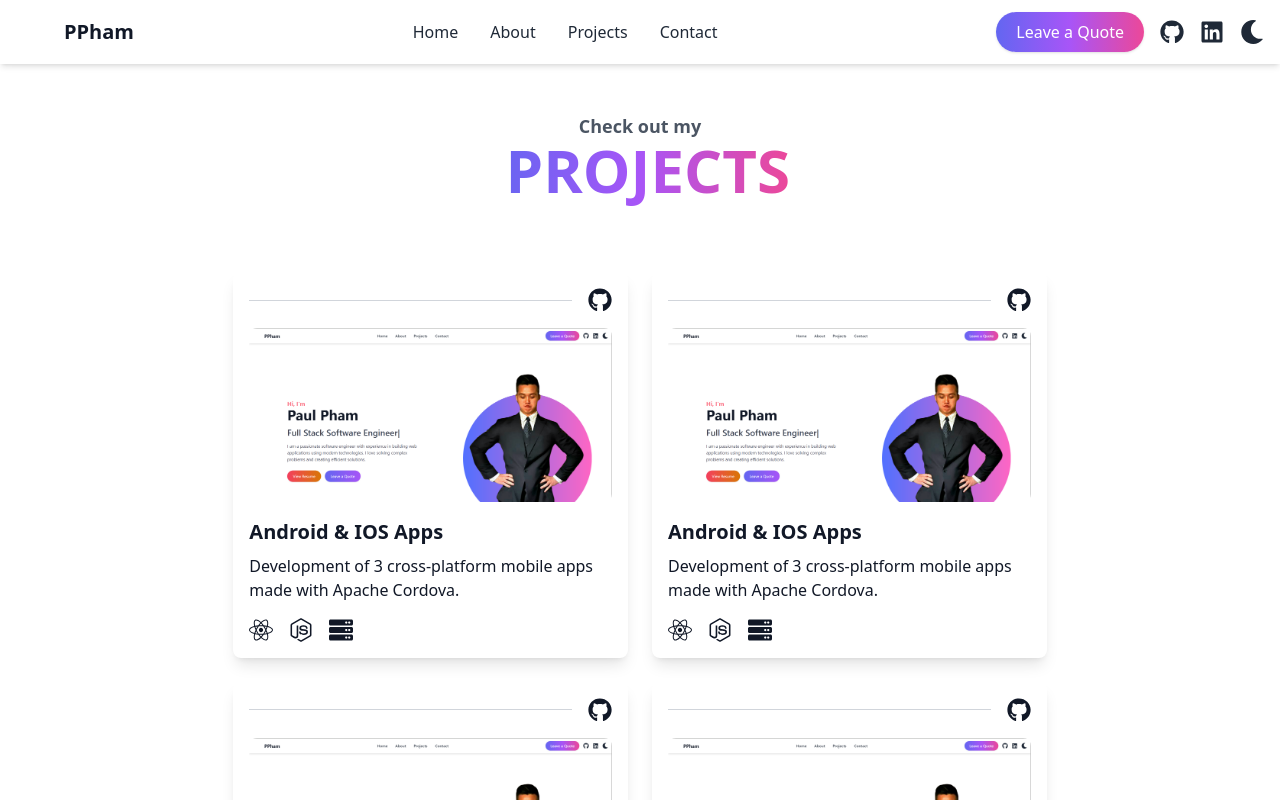
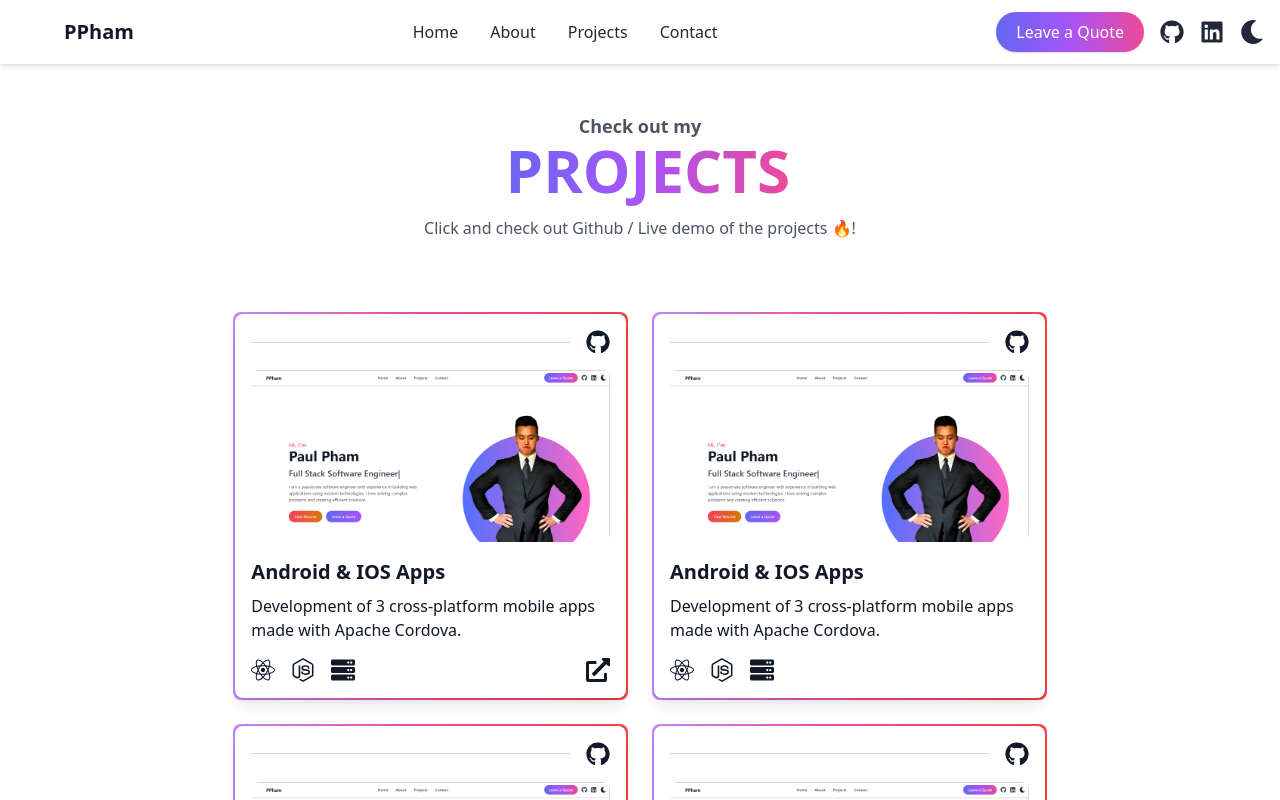
Before and after one commit to PaulP1406/Personal-portfolio, a React (Create React App) app in the folder client/: page /projects in a window 1280 px wide. Shown: the top 800 px of the page. Built offline with nearby package versions, Linux system fonts and the light colour scheme.

Commit message:
Prject card live demo icon added, border and hovering effect

```diff
--- a/client/src/Components/ProjectCard.js
+++ b/client/src/Components/ProjectCard.js
@@ -1,7 +1,7 @@
 import React, { useRef } from 'react';
-import { FaGithub } from 'react-icons/fa'; // Importing GitHub icon from react-icons
+import { FaGithub, FaExternalLinkAlt } from 'react-icons/fa'; // Importing GitHub and external link icons from react-icons
 
-const ProjectCard = ({ title, description, imageUrl, techStack, techIconMap, githubLink }) => {
+const ProjectCard = ({ title, description, imageUrl, techStack, techIconMap, githubLink, liveDemoLink }) => {
     const githubIconRef = useRef(null);
 
     const handleCardClick = (e) => {
@@ -14,9 +14,10 @@ const ProjectCard = ({ title, description, imageUrl, techStack, techIconMap, git
     };
 
     return (
+        <div className="relative p-0.5 bg-gradient-to-r from-purple-400 via-pink-500 to-red-500 rounded-lg transition-transform duration-300 hover:scale-105">
             <div
                 onClick={handleCardClick}
-            className="relative group rounded-lg overflow-hidden transition-all duration-300 cursor-pointer p-4 bg-white text-gray-900 shadow-lg dark:bg-gray-900 dark:text-white dark:border-2 dark:border-gradient-to-r dark:from-purple-400 dark:via-pink-500 dark:to-red-500"
+                className="relative group rounded-lg overflow-hidden cursor-pointer p-4 bg-white text-gray-900 shadow-lg dark:bg-gray-900 dark:text-white"
             >
                 {/* Line with GitHub Icon */}
                 <div className="flex items-center justify-between mb-4">
@@ -49,6 +50,21 @@ const ProjectCard = ({ title, description, imageUrl, techStack, techIconMap, git
                         </span>
                     ))}
                 </div>
+
+                {/* Live Demo Link */}
+                {liveDemoLink && (
+                    <div className="absolute bottom-4 right-4">
+                        <a
+                            href={liveDemoLink}
+                            target="_blank"
+                            rel="noopener noreferrer"
+                            className="text-2xl hover:text-gray-400 transition-colors duration-300"
+                        >
+                            <FaExternalLinkAlt />
+                        </a>
+                    </div>
+                )}
+            </div>
         </div>
     );
 };
--- a/client/src/Pages/Project.js
+++ b/client/src/Pages/Project.js
@@ -19,6 +19,7 @@ const Projects = () => {
                         &nbsp;PROJECTS
                     </span>
                 </h1>
+                <p className="mb-8 text-gray-600 dark:text-gray-300 text-center lg:text-center pt-4">Click and check out Github / Live demo of the projects 🔥!</p>
             </div>
             <div className="container mx-auto p-6 grid grid-cols-1 lg:grid-cols-6 gap-6">
                 <div className="lg:col-start-2 col-span-2">
@@ -29,6 +30,7 @@ const Projects = () => {
                         techStack={["react", "node", "express"]}
                         techIconMap={techIconMap}
                         githubLink="https://github.com/your-repo/web-application"
+                        liveDemoLink="https://youtube.com"
                     />
                 </div>
                 <div className="lg:col-start-4 col-span-2">
```
Lines whose indentation alone changed are shown as unchanged.
